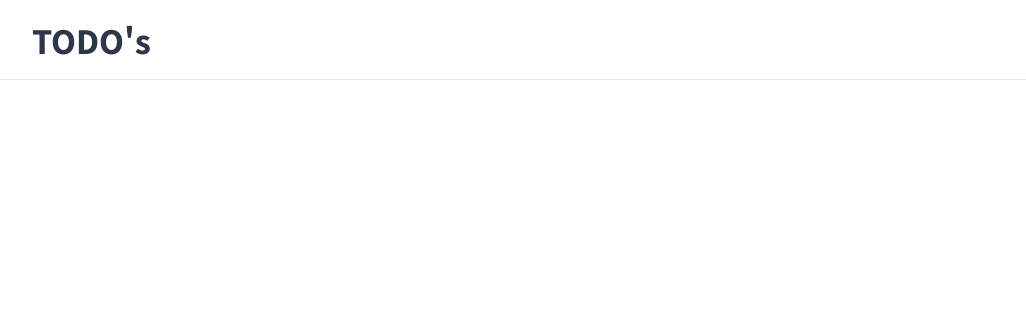
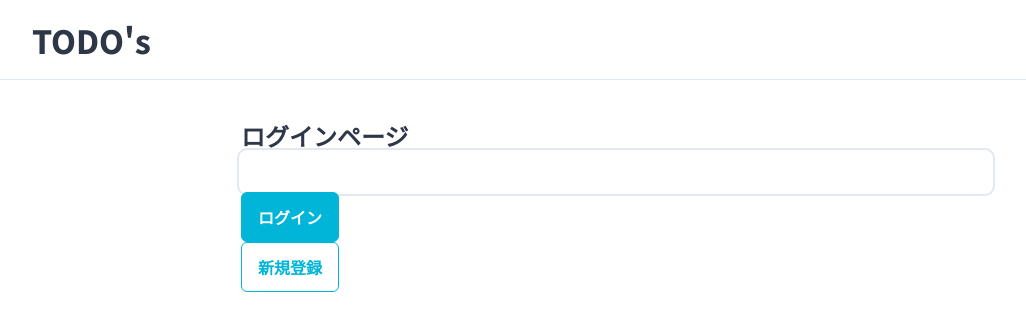
Before and after one commit to pppeyo38/react-django_todo-app, a React (Vite) app in the folder react-typescript/: page /login in a window 1280 px wide. Before the commit this address had no page. Shown: the top 330 px of the page, without its empty margins (24-1050 px from the left). Built offline with nearby package versions, Linux system fonts and the light colour scheme.

Commit message:
:sparkles: add Button & InputField Components

```diff
--- /dev/null
+++ b/react-typescript/src/components/Button.tsx
@@ -0,0 +1,15 @@
+import { ReactNode } from 'react'
+import '../styles/components/button.scss'
+
+type Props = {
+  variant: string // primary | secondary | danger
+  children: ReactNode
+}
+
+export const Button = ({ variant, children }: Props) => {
+  return (
+    <button type="button" className={`button-${variant}`}>
+      <span className="button-text">{children}</span>
+    </button>
+  )
+}
--- /dev/null
+++ b/react-typescript/src/components/InputField.tsx
@@ -0,0 +1,9 @@
+import '../styles/components/inputField.scss'
+
+type Props = {
+  type: string
+}
+
+export const InputField = ({ type }: Props) => {
+  return <input type={type} className="input-field" />
+}
--- /dev/null
+++ b/react-typescript/src/pages/Login.tsx
@@ -0,0 +1,15 @@
+import { Button } from '../components/Button'
+import { InputField } from '../components/InputField'
+
+export const Login = () => {
+  return (
+    <>
+      <h2>ログインページ</h2>
+      <form>
+        <InputField type="mail" />
+        <Button variant="primary">ログイン</Button>
+      </form>
+      <Button variant="secondary">新規登録</Button>
+    </>
+  )
+}
--- a/react-typescript/src/router/Router.tsx
+++ b/react-typescript/src/router/Router.tsx
@@ -1,4 +1,5 @@
 import { Routes, Route } from 'react-router-dom'
+import { Login } from '../pages/Login'
 import { TodoList } from '../pages/TodoList'
 import { TodoDetail } from '../pages/TodoDetail'
 
@@ -6,6 +7,7 @@ export const Router = () => {
   return (
     <Routes>
       <Route path="/" element={<TodoList />} />
+      <Route path="/login" element={<Login />} />
       <Route path="/:username/:id" element={<TodoDetail />} />
     </Routes>
   )
--- /dev/null
+++ b/react-typescript/src/styles/components/button.scss
@@ -0,0 +1,40 @@
+%button-base-style {
+  box-sizing: border-box;
+  display: inline-flex;
+  justify-content: center;
+  align-items: center;
+  gap: 8px;
+  border-radius: 6px;
+  padding: 12px 16px;
+  text-align: center;
+}
+
+.button-primary {
+  @extend %button-base-style;
+  background: #00b5d8;
+  border: 1px solid #00b5d8;
+  color: #fff;
+
+  &:hover {
+    background: #0bc5ea;
+    border: 1px solid #0bc5ea;
+    cursor: pointer;
+  }
+}
+
+.button-secondary {
+  @extend %button-base-style;
+  background: #fff;
+  border: 1px solid #00b5d8;
+  color: #00b5d8;
+
+  &:hover {
+    background: #f7fafc;
+    cursor: pointer;
+  }
+}
+
+.button-text {
+  font-weight: 700;
+  font-size: 16px;
+}
--- /dev/null
+++ b/react-typescript/src/styles/components/inputField.scss
@@ -0,0 +1,18 @@
+.input-field {
+  width: 100%;
+  height: 2.5rem;
+  padding: 0 1rem;
+  appearance: none;
+  outline: solid 2px #e2e8f0;
+  outline-offset: 2px;
+  border: none;
+  border-radius: 0.375rem;
+  background: inherit;
+  transition-duration: 200ms;
+}
+
+.input-field:focus-visible,
+.input-field[data-focus-visible] {
+  z-index: 1;
+  outline: solid 2px rgba(49, 130, 206);
+}
```
Also changed, not shown: react-typescript/src/styles/pages/login.scss (added).
